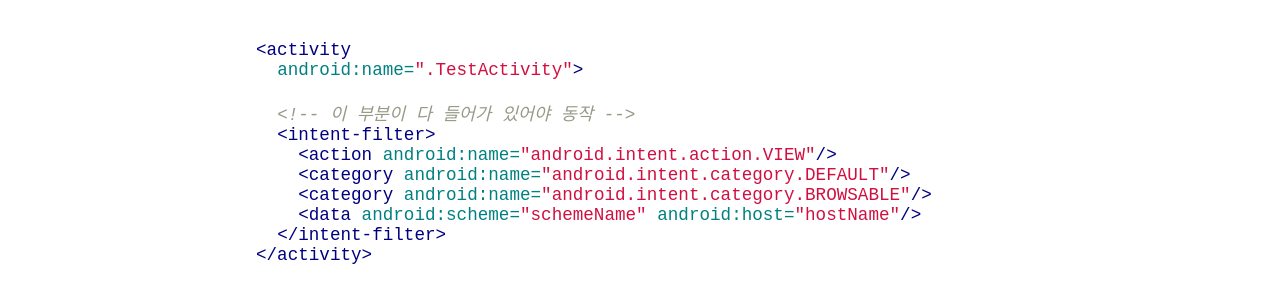
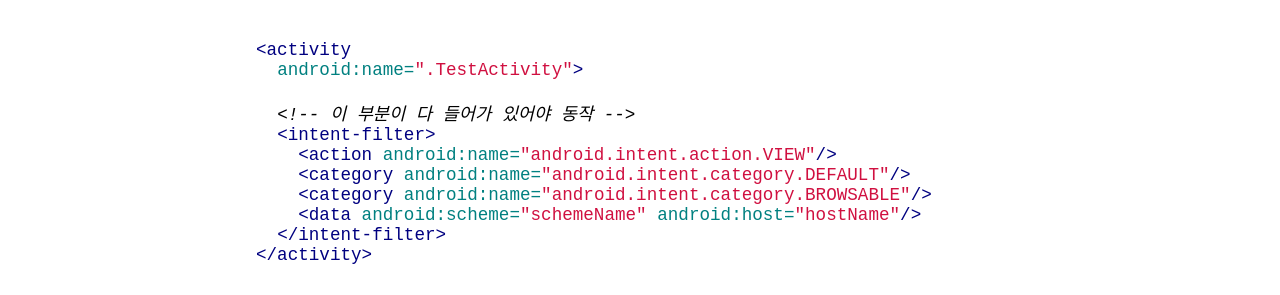
Before and after one commit to Jungwoon/jungwoon.github.io, a Jekyll site: the page built from _posts/2017-06-14-Android-App-Launch-On-Web.md, in a window 1280 px wide. Shown: the part 370-665 px from the top of the page. Built offline with Jekyll 4.4.1, drawn with Linux system fonts in a browser that asks for light colours; nearby versions of some CDN libraries; comment, search, counter and statistics services are not loaded.

Commit message:
new blog theme

```diff
--- a/_sass/external/_syntax.scss
+++ b/_sass/external/_syntax.scss
@@ -1,7 +1,7 @@
 // pygments-css (https://github.com/richleland/pygments-css)
 
 .hll { background-color: #ffffcc }
-.c { color: #999988; font-style: italic } /* Comment */
+.c { color: #000000; font-style: italic } /* Comment */
 .err { color: #a61717; background-color: #e3d2d2 } /* Error */
 .k { color: #000000; font-weight: bold } /* Keyword */
 .o { color: #000000; font-weight: bold } /* Operator */
```
